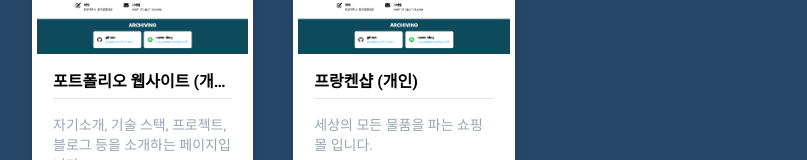
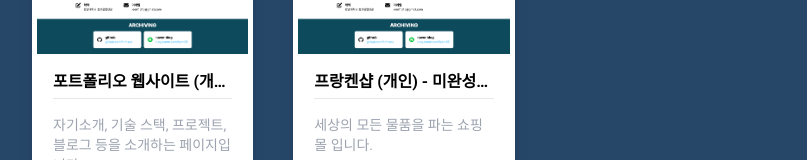
Before and after one commit to limhada/portfolio, a Next.js app: page / in a window 1280 px wide. Shown: the part 3093-3253 px from the top of the page, without its empty margins (236-1043 px from the left). Built offline with nearby package versions, Linux system fonts and the light colour scheme.

Commit message:
미완성 안내 문구 추가

```diff
--- a/src/app/Projects.tsx
+++ b/src/app/Projects.tsx
@@ -392,7 +392,7 @@ export default function Projects() {
       id: 5,
       image: '/portfolio/i1.png',
       imageName: 'frankenshop',
-      title: '프랑켄샵 (개인)',
+      title: '프랑켄샵 (개인) - 미완성(아직 개발 중입니다.)',
       github: 'https://github.com/limhada/frankenshop',
       deployment: 'https://frankenshop.vercel.app/',
       description: '세상의 모든 물품을 파는 쇼핑몰 입니다.',
```
